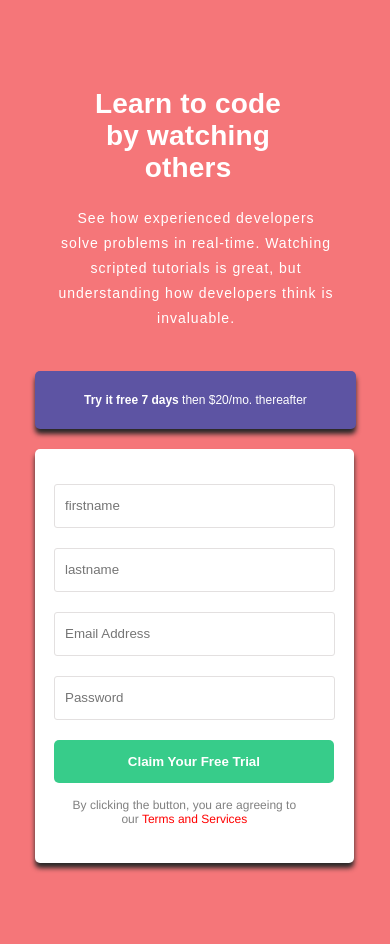
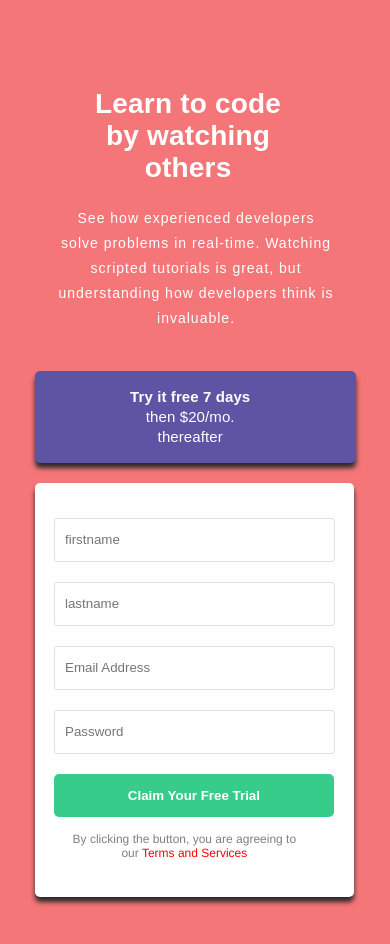
Before and after one commit to kaysydcalmlion/JS-Login-Page, a plain HTML site: page index.html in a window 390 px wide. Shown: the top 944 px of the page. Drawn offline with Linux system fonts and the light colour scheme.

Commit message:
Add files via upload

```diff
--- a/style.css
+++ b/style.css
@@ -112,9 +112,16 @@ html, body{
     }
     .border1{
         width: 85%;
-        padding:10px 10px;
+        padding:1px 10px;
         margin-left: -160px;
         margin-top: -40px;
+    }
+    .border1 p{
+        width: 50%;
+        padding-left: 70px;
+        font-size: 15px;
+        line-height: 20px;
+        letter-spacing: 0.1px;
     }
     .container{
         width: 85%;
```
